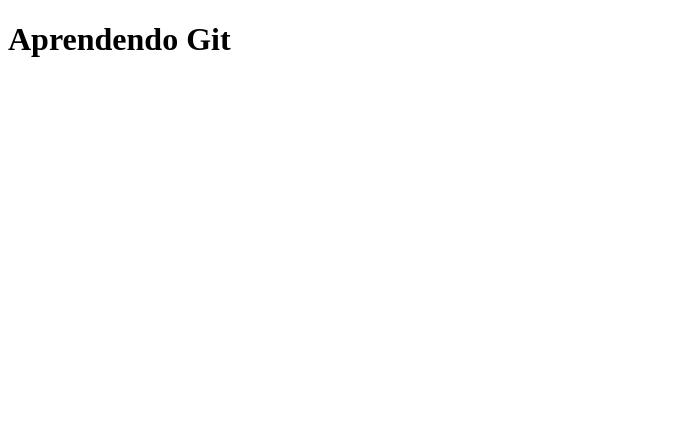
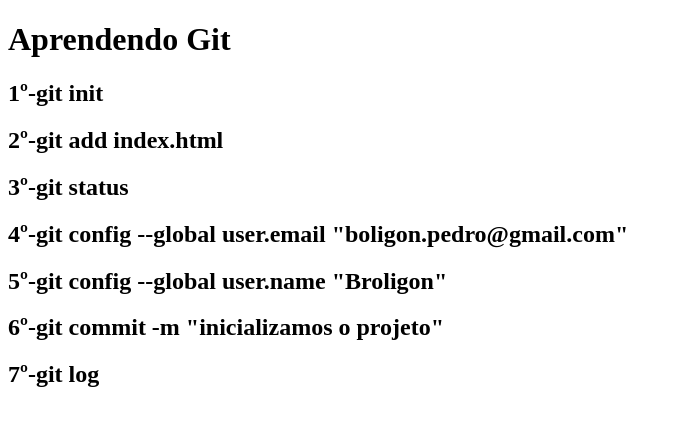
Before and after one commit to Broligon/Primeiro_repositorio, a plain HTML site: page index.html in a window 1280 px wide. Shown: the whole page, without its empty margins (0-681 px from the left). Drawn offline with Linux system fonts and the light colour scheme; files that its build step writes are made by us from their sources.

Commit message:
Adicionamos CSS

```diff
--- a/index.html
+++ b/index.html
@@ -4,9 +4,17 @@
     <meta charset="UTF-8">
     <meta name="viewport" content="width=device-width, initial-scale=1.0">
     <title>Introdução ao GIT</title>
+    <link rel="stylesheet" href="style.css">
 </head>
 <body>
     <h1>Aprendendo Git</h1>
+    <h2>1º-git init</h2>
+    <h2>2º-git add index.html</h2>
+    <h2>3º-git status</h2>
+    <h2>4º-git config --global user.email "boligon.pedro@gmail.com"</h2>
+    <h2>5º-git config --global user.name "Broligon"</h2>
+    <h2>6º-git commit -m "inicializamos o projeto"</h2>
+    <h2>7º-git log</h2>
 
 </body>
 </html>
```
Also changed, not shown: CSS/style.css (added).
